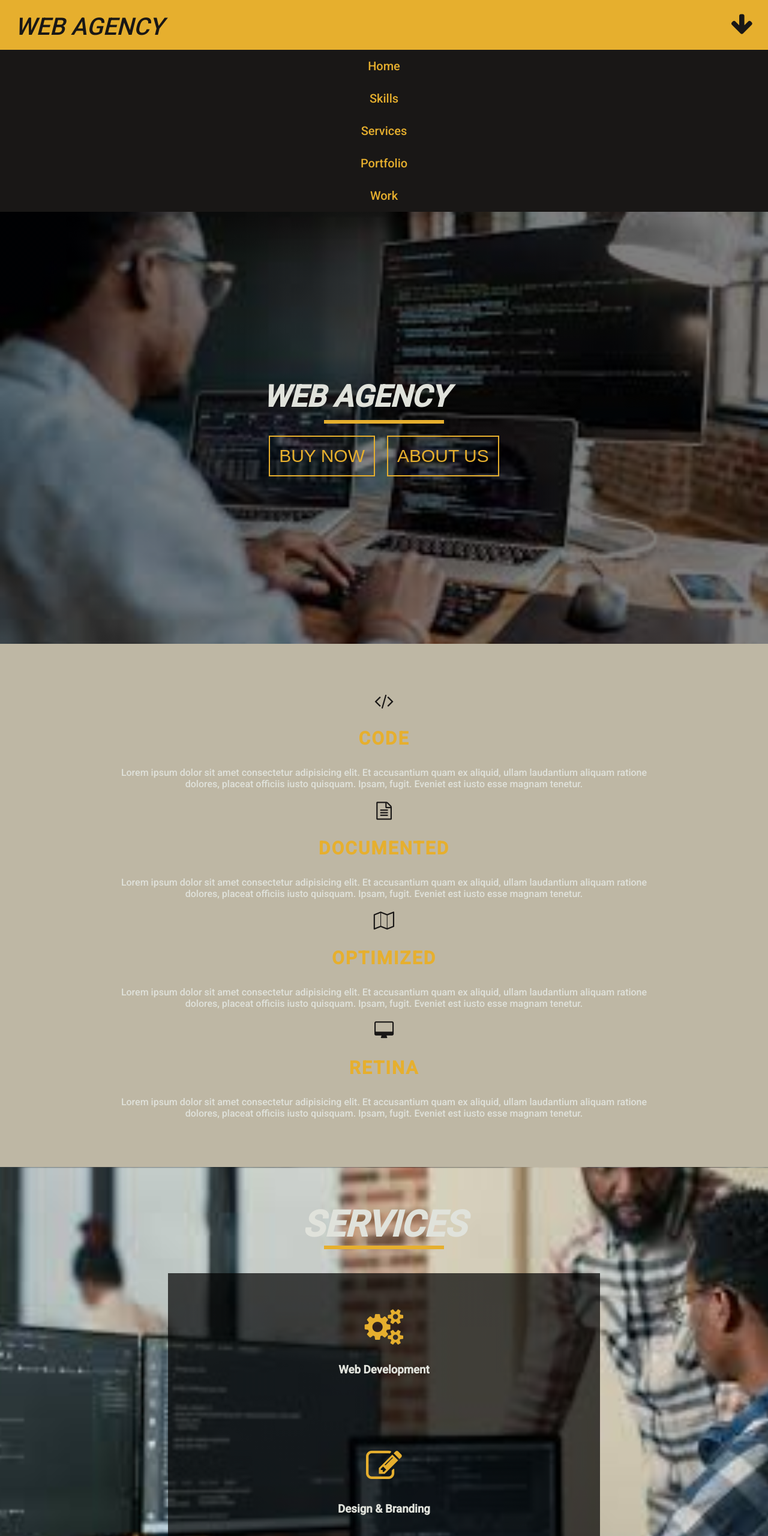
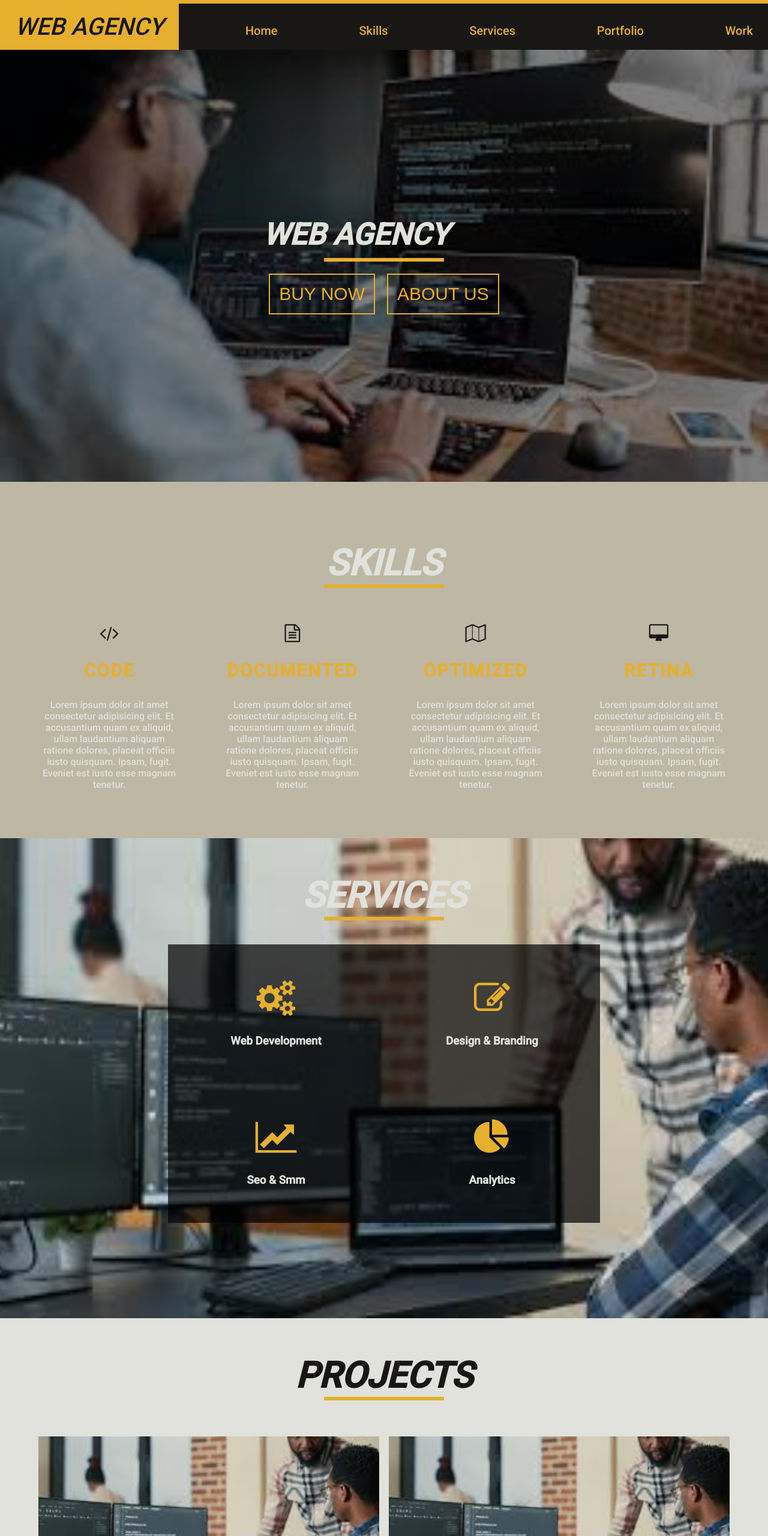
Before and after one commit to alex-codeur/agency, a plain HTML site: page index.html in a window 1280 px wide. Shown: the top 2560 px of the page at 60% size. Drawn offline with Linux system fonts and the light colour scheme.

Commit message:
media queries

```diff
--- a/css/style.css
+++ b/css/style.css
@@ -466,3 +466,107 @@ footer {
     color: var(--yellow);
     transform: translateY(-15px);
 }
+
+
+
+
+
+/*################### media queries ########################*/
+@media screen and (min-width: 576px) {
+    nav ul {
+        display: flex;
+        flex-wrap: wrap;
+        align-items: baseline;
+        justify-content: space-between;
+    }
+
+    nav ul li {
+        float: 1 0 auto;
+    }
+
+    .logo {
+        display: block;
+        text-align: center;
+    }
+
+    .logo .fa {
+        display: none;
+    }
+}
+
+@media screen and (min-width: 576px) {
+    .skills-container {
+        display: grid;
+        grid-template-columns: 1fr 1fr;
+        grid-column-gap: 1rem;
+    }
+}
+
+@media screen and (min-width: 992px) {
+    .skills-container {
+        display: grid;
+        grid-template-columns: repeat(4, 1fr);
+        grid-column-gap: 5px;
+    }
+}
+
+
+@media screen and (min-width: 776px) {
+    .services-container {
+        display: grid;
+        grid-template-columns: 1fr 1fr;
+    }
+
+    .services-container .service-item:nth-of-type(1) {
+        order: 1;
+    }
+
+    .services-container .service-item:nth-of-type(2) {
+        order: 2;
+    }
+
+    .services-container .service-item:nth-of-type(3) {
+        order: 4;
+    }
+
+    .services-container .service-item:nth-of-type(4) {
+        order: 3;
+    }
+}
+
+
+@media screen and (min-width: 576px) {
+    .projects-container {
+        display: grid;
+        grid-template-columns: repeat(2, 1fr);
+        grid-column-gap: 1em;
+    }
+}
+
+@media screen and (min-width: 992px) {
+    .projects-container {
+        display: grid;
+        grid-template-columns: repeat(2, 1fr);
+        grid-column-gap: 1em;
+    }
+}
+
+
+
+@media screen and (min-width: 576px) {
+    .post-container {
+        display: grid;
+        grid-template-columns: repeat(2, 1fr);
+        grid-column-gap: 1em;
+        grid-row-gap: 1em;
+    }
+}
+
+@media screen and (min-width: 992px) {
+    .post-container {
+        display: grid;
+        grid-template-columns: repeat(2, 1fr);
+        grid-column-gap: 1em;
+        grid-row-gap: 1em;
+    }
+}
--- a/index.html
+++ b/index.html
@@ -58,6 +58,15 @@
 
     <!-- skills section -->
     <section id="skills">
+        <!-- title -->
+        <div class="title">
+            <div class="title-text">
+                <h1>Skills</h1>
+            </div>
+            <div class="title-underline"></div>
+        </div>
+        <!-- end of title -->
+
         <div class="skills-container">
             <!-- article -->
             <article class="skills-item">
```
